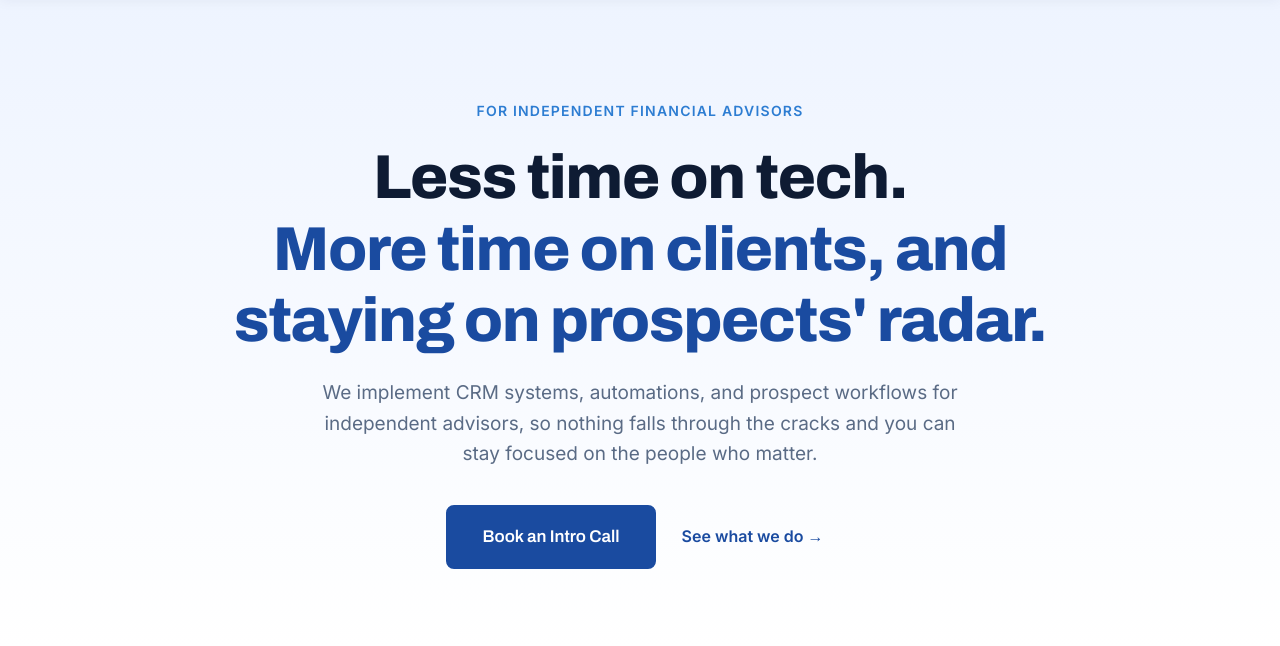
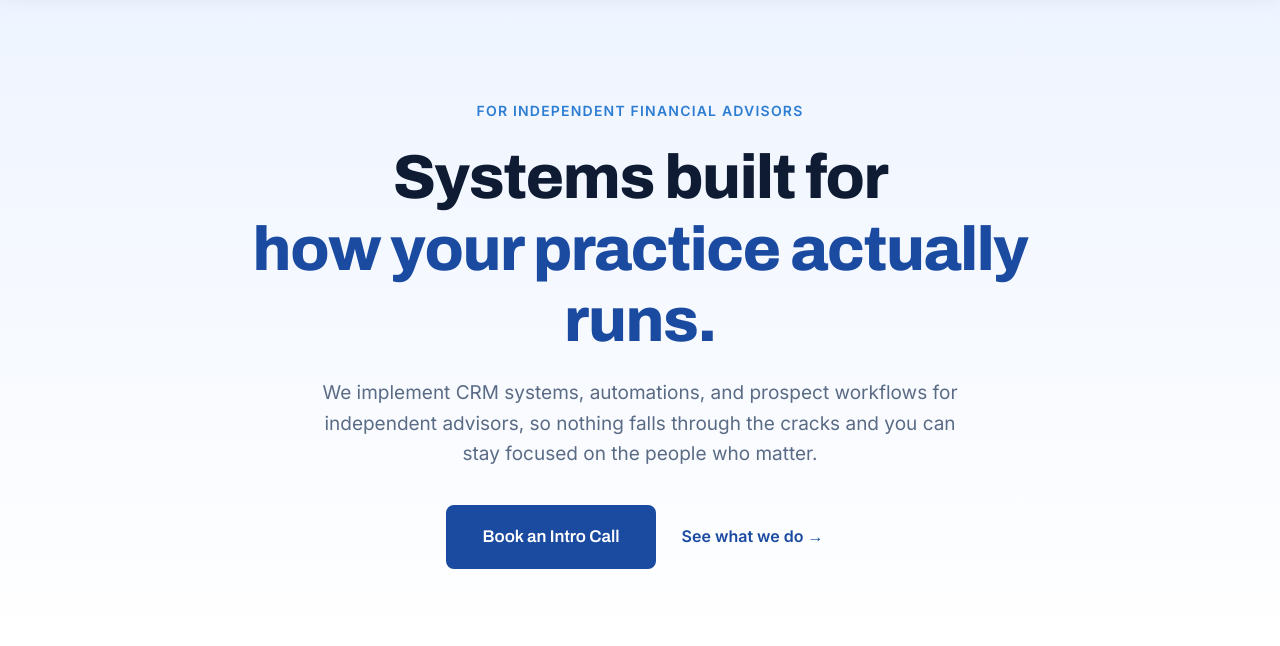
Before and after one commit to AdvisorAutomationsGroup/website, a Flask app: page / in a window 1280 px wide. Shown: the part 89-735 px from the top of the page. Run offline with Flask 3, Linux system fonts and the light colour scheme.

Commit message:
Update index.html

```diff
--- a/templates/index.html
+++ b/templates/index.html
@@ -199,7 +199,7 @@ footer{padding:52px 0 40px}
 <header class="hero">
   <div class="container">
     <div class="eyebrow-plain">For independent financial advisors</div>
-    <h1>Less time on tech.<br><span class="accent">More time on clients, and staying on prospects' radar.</span></h1>
+    <h1>Systems built for<br><span class="accent">how your practice actually runs.</span></h1>
     <p>We implement CRM systems, automations, and prospect workflows for independent advisors, so nothing falls through the cracks and you can stay focused on the people who matter.</p>
     <div class="hero-cta">
       <a href="#" class="btn big">Book an Intro Call</a>
```
